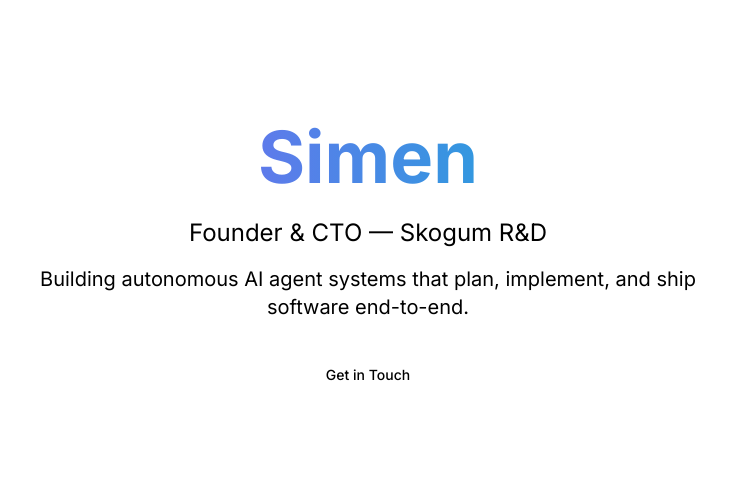
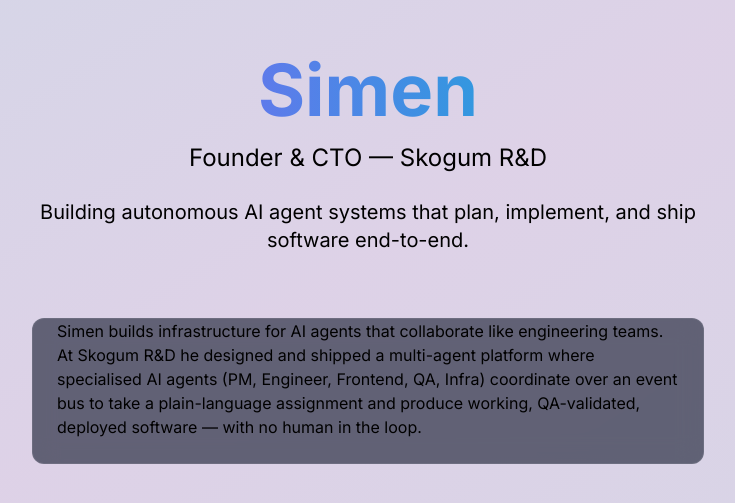
Before and after one commit to Skogum-R-D/simen-portfolio, a Next.js app: page / in a window 1280 px wide. Shown: the part 141-644 px from the top of the page, without its empty margins (272-1007 px from the left). Built offline with nearby package versions, Linux system fonts and the light colour scheme.

Commit message:
feat: add Hero component with Framer Motion animations

```diff
--- a/components/hero.tsx
+++ b/components/hero.tsx
@@ -1,24 +1,40 @@
 "use client";
 import { motion } from "framer-motion";
-import { Button } from "./ui/button";
+import { Card, CardContent } from "@/components/ui/card";
 
 export default function Hero() {
   return (
-    <section className="min-h-screen flex flex-col justify-center items-center text-center px-4">
+    <section className="relative flex flex-col items-center justify-center min-h-screen px-4 py-24">
+      <div className="absolute inset-0 bg-gradient-to-br from-blue-900/20 via-purple-900/20 to-indigo-900/20" />
       <motion.div
         initial={{ opacity: 0, y: 20 }}
         animate={{ opacity: 1, y: 0 }}
         transition={{ duration: 0.5 }}
-        className="max-w-4xl mx-auto"
+        className="relative z-10 text-center max-w-4xl mx-auto"
       >
-        <h1 className="text-5xl md:text-7xl font-bold gradient-text mb-6">Simen</h1>
-        <p className="text-xl md:text-2xl text-muted-foreground mb-4">
+        <h1 className="text-5xl md:text-7xl font-bold gradient-text mb-4">
+          Simen
+        </h1>
+        <p className="text-xl md:text-2xl text-muted-foreground mb-6">
           Founder & CTO — Skogum R&D
         </p>
-        <p className="text-lg md:text-xl text-muted-foreground max-w-2xl mx-auto mb-8">
+        <p className="text-lg md:text-xl text-muted-foreground/80 max-w-2xl mx-auto">
           Building autonomous AI agent systems that plan, implement, and ship software end-to-end.
         </p>
-        <Button size="lg">Get in Touch</Button>
+      </motion.div>
+      <motion.div
+        initial={{ opacity: 0, scale: 0.9 }}
+        animate={{ opacity: 1, scale: 1 }}
+        transition={{ delay: 0.3, duration: 0.5 }}
+        className="relative z-10 mt-16 w-full max-w-2xl"
+      >
+        <Card>
+          <CardContent className="p-6">
+            <p className="text-muted-foreground">
+              Simen builds infrastructure for AI agents that collaborate like engineering teams. At Skogum R&D he designed and shipped a multi-agent platform where specialised AI agents (PM, Engineer, Frontend, QA, Infra) coordinate over an event bus to take a plain-language assignment and produce working, QA-validated, deployed software — with no human in the loop.
+            </p>
+          </CardContent>
+        </Card>
       </motion.div>
     </section>
   );
```
